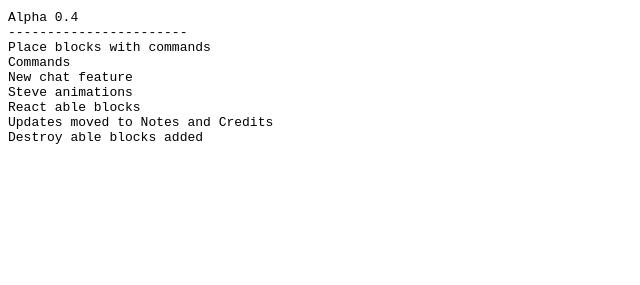
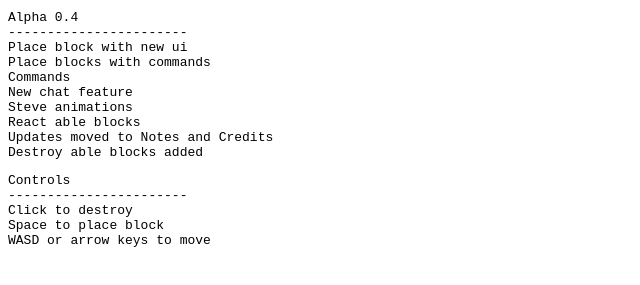
Before and after one commit to osthetweaker/cavecraft, a plain HTML site: page index.html in a window 1280 px wide. Shown: the part 431-716 px from the top of the page, without its empty margins (0-640 px from the left). Drawn offline with Linux system fonts and the light colour scheme.

Commit message:
Update index.html

```diff
--- a/index.html
+++ b/index.html
@@ -4,6 +4,7 @@
 <pre>
 Alpha 0.4
 -----------------------
+Place block with new ui
 Place blocks with commands
 Commands
 New chat feature
@@ -12,3 +13,10 @@ React able blocks
 Updates moved to Notes and Credits
 Destroy able blocks added
 </pre>
+<pre>
+Controls
+-----------------------
+Click to destroy
+Space to place block
+WASD or arrow keys to move
+</pre>
```
